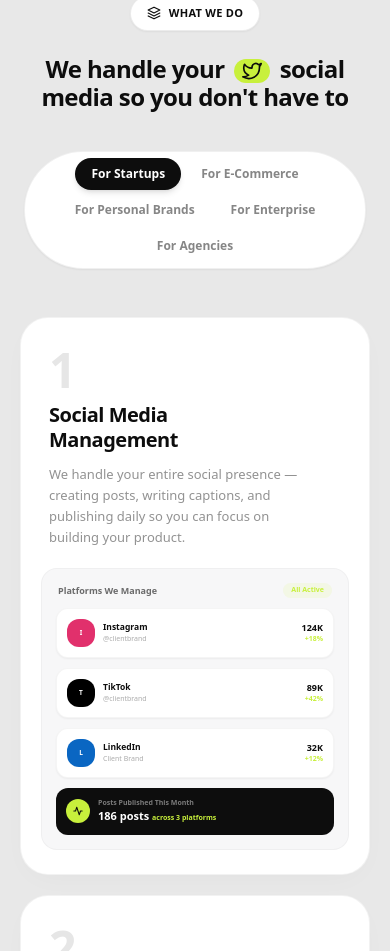
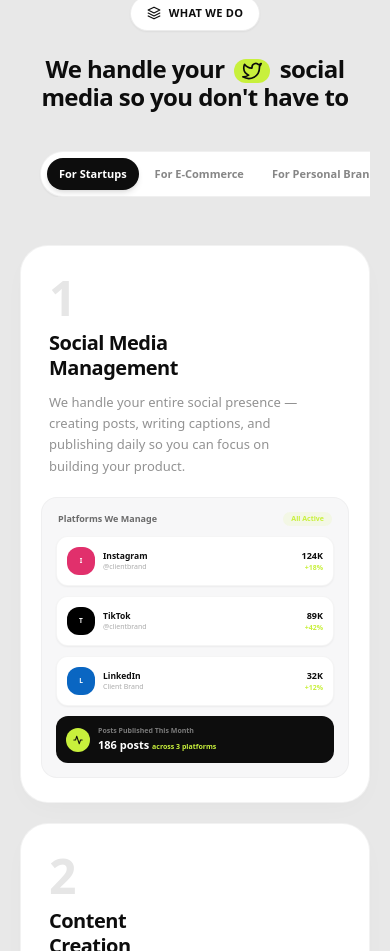
Before and after one commit to ankit-orion/socialsync, a React (Vite) app: page / in a window 390 px wide. Shown: the part 1206-2157 px from the top of the page. Built offline with nearby package versions, Linux system fonts and the light colour scheme.

Commit message:
feat: add Services and Hero section components with interactive UI elements

```diff
--- a/src/components/sections/Services.tsx
+++ b/src/components/sections/Services.tsx
@@ -823,14 +823,16 @@ export function Services() {
           whileInView={{ opacity: 1, y: 0 }}
           viewport={{ once: true }}
           transition={{ delay: 0.2 }}
-          className="flex justify-center mb-12 px-1"
+          className="mb-12"
         >
-          <div className="flex items-center gap-1 bg-white rounded-full p-1.5 border border-[#0d0d0d]/[0.06] shadow-sm flex-wrap justify-center max-w-full overflow-x-auto scrollbar-none">
+          {/* Scrollable on mobile, centered on desktop */}
+          <div className="w-full overflow-x-auto scrollbar-none flex justify-start sm:justify-center px-5 sm:px-0">
+            <div className="inline-flex items-center gap-1 bg-white rounded-full p-1.5 border border-[#0d0d0d]/[0.06] shadow-sm flex-shrink-0">
               {CATEGORIES.map((cat) => (
                 <button
                   key={cat}
                   onClick={() => setActiveCategory(cat)}
-                className={`relative px-4 py-2 rounded-full text-xs font-bold transition-all duration-300 ${
+                  className={`relative px-3 sm:px-4 py-2 rounded-full text-[11px] sm:text-xs font-bold transition-all duration-300 whitespace-nowrap ${
                     activeCategory === cat
                       ? "bg-[#0d0d0d] text-white shadow-md"
                       : "text-[#0d0d0d]/50 hover:text-[#0d0d0d]/80 hover:bg-[#0d0d0d]/[0.03]"
@@ -839,6 +841,7 @@ export function Services() {
                   {cat}
                 </button>
               ))}
+            </div>
           </div>
         </motion.div>
 
```
Lines whose indentation alone changed are shown as unchanged.
